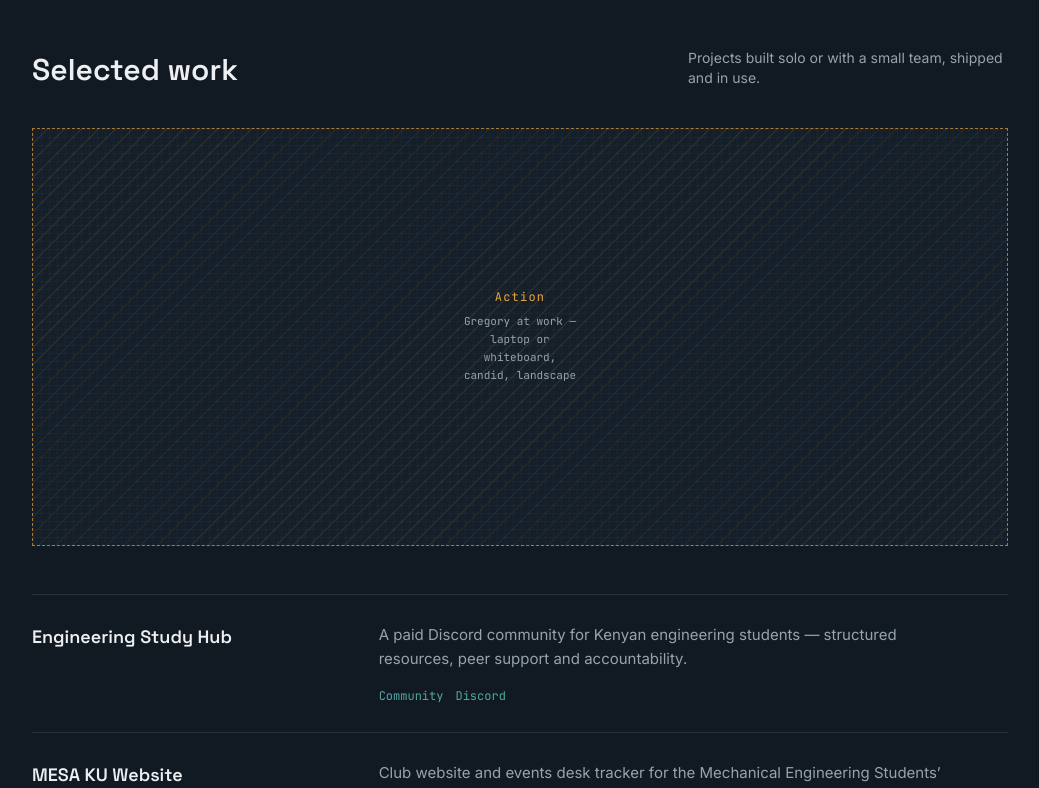
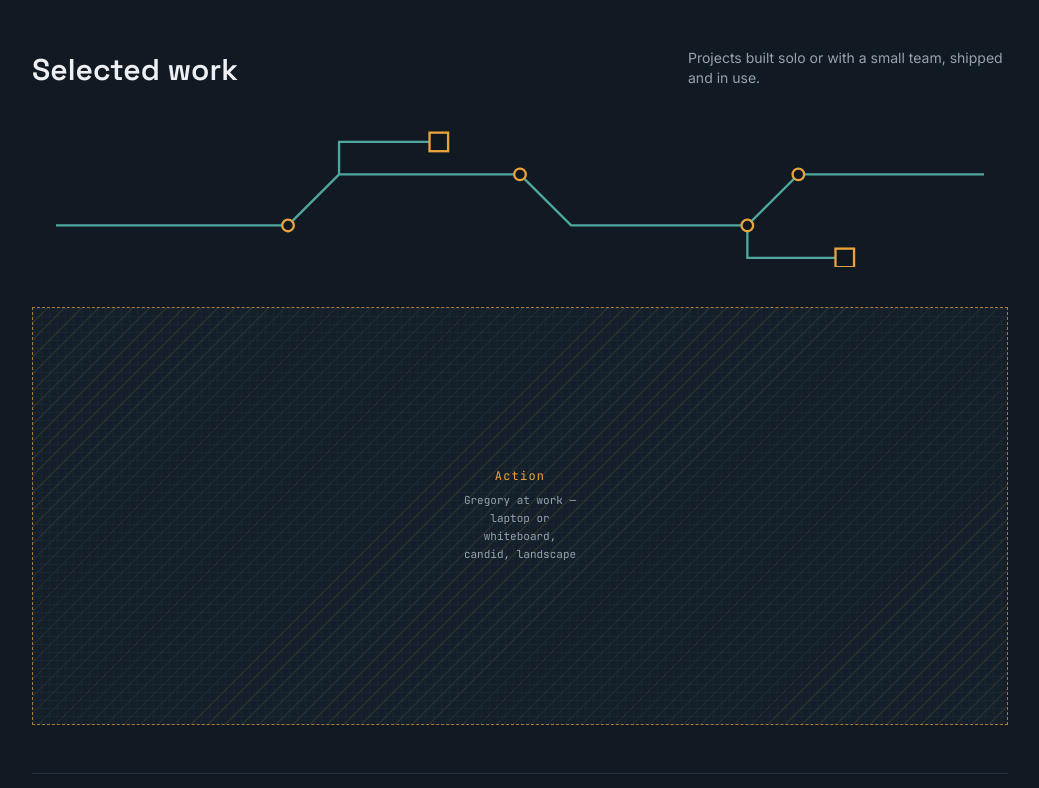
Before and after one commit to kkkkenya/My-portfolio, a React (Vite) app: page / in a window 1280 px wide. Shown: the part 1460-2248 px from the top of the page, without its empty margins (120-1159 px from the left). Built offline with nearby package versions, Linux system fonts and the light colour scheme.

Commit message:
Motion: scroll reveals, draw-on schematic dividers, animated stat counters

```diff
--- a/src/components/Contact.tsx
+++ b/src/components/Contact.tsx
@@ -1,10 +1,11 @@
 import { ArrowUpRight } from 'lucide-react'
 import { profile } from '../data'
+import { Reveal } from './Reveal'
 
 export function Contact() {
   return (
     <section id="contact" className="blueprint-grid-fine">
-      <div className="mx-auto max-w-5xl px-6 py-20 md:py-28">
+      <Reveal className="mx-auto max-w-5xl px-6 py-20 md:py-28">
         <h2 className="max-w-lg font-display text-3xl font-semibold leading-tight text-paper md:text-4xl">
           Have a project in mind? Let's talk.
         </h2>
@@ -23,7 +24,7 @@ export function Contact() {
         <p className="mt-6 font-tag text-sm text-paper-dim">
           {profile.location}
         </p>
-      </div>
+      </Reveal>
     </section>
   )
 }
--- /dev/null
+++ b/src/components/Counter.tsx
@@ -0,0 +1,54 @@
+import { useEffect, useRef, useState } from 'react'
+
+type CounterProps = {
+  to: number
+  suffix?: string
+  duration?: number
+}
+
+export function Counter({ to, suffix = '', duration = 1400 }: CounterProps) {
+  const ref = useRef<HTMLSpanElement>(null)
+  const [value, setValue] = useState(0)
+
+  useEffect(() => {
+    const el = ref.current
+    if (!el) return
+    if (
+      typeof window !== 'undefined' &&
+      window.matchMedia('(prefers-reduced-motion: reduce)').matches
+    ) {
+      setValue(to)
+      return
+    }
+    let raf = 0
+    let started = false
+    const io = new IntersectionObserver(
+      ([entry]) => {
+        if (!entry.isIntersecting || started) return
+        started = true
+        const t0 = performance.now()
+        const tick = (t: number) => {
+          const p = Math.min(1, (t - t0) / duration)
+          const eased = 1 - Math.pow(1 - p, 3)
+          setValue(Math.round(eased * to))
+          if (p < 1) raf = requestAnimationFrame(tick)
+        }
+        raf = requestAnimationFrame(tick)
+        io.disconnect()
+      },
+      { threshold: 0.4 },
+    )
+    io.observe(el)
+    return () => {
+      io.disconnect()
+      cancelAnimationFrame(raf)
+    }
+  }, [to, duration])
+
+  return (
+    <span ref={ref}>
+      {value}
+      {suffix}
+    </span>
+  )
+}
--- a/src/components/Experience.tsx
+++ b/src/components/Experience.tsx
@@ -1,6 +1,7 @@
 import { Plus } from 'lucide-react'
 import { useState } from 'react'
 import { experience } from '../data'
+import { Reveal } from './Reveal'
 
 export function Experience() {
   const [openIndex, setOpenIndex] = useState<number | null>(0)
@@ -8,11 +9,13 @@ export function Experience() {
   return (
     <section id="experience" className="border-b border-line-soft">
       <div className="mx-auto max-w-5xl px-6 py-20 md:py-28">
-        <h2 className="font-display text-2xl font-semibold text-paper md:text-3xl">
-          Experience
-        </h2>
+        <Reveal>
+          <h2 className="font-display text-2xl font-semibold text-paper md:text-3xl">
+            Experience
+          </h2>
+        </Reveal>
 
-        <div className="mt-12 border-y border-line">
+        <Reveal delay={120} className="mt-12 border-y border-line">
           {experience.map((item, index) => {
             const isOpen = openIndex === index
             return (
@@ -52,7 +55,7 @@ export function Experience() {
               </div>
             )
           })}
-        </div>
+        </Reveal>
       </div>
     </section>
   )
--- a/src/components/Expertise.tsx
+++ b/src/components/Expertise.tsx
@@ -1,14 +1,17 @@
 import { expertise } from '../data'
+import { Reveal } from './Reveal'
 
 export function Expertise() {
   return (
     <section id="expertise" className="border-b border-line-soft">
       <div className="mx-auto max-w-5xl px-6 py-20 md:py-28">
-        <h2 className="max-w-md font-display text-2xl font-semibold text-paper md:text-3xl">
-          Where I spend my time
-        </h2>
+        <Reveal>
+          <h2 className="max-w-md font-display text-2xl font-semibold text-paper md:text-3xl">
+            Where I spend my time
+          </h2>
+        </Reveal>
 
-        <div className="mt-12 grid gap-px overflow-hidden border border-line bg-line md:grid-cols-2">
+        <Reveal delay={120} className="mt-12 grid gap-px overflow-hidden border border-line bg-line md:grid-cols-2">
           {expertise.map((item) => (
             <div
               key={item.code}
@@ -25,7 +28,7 @@ export function Expertise() {
               </p>
             </div>
           ))}
-        </div>
+        </Reveal>
       </div>
     </section>
   )
--- /dev/null
+++ b/src/components/Reveal.tsx
@@ -0,0 +1,48 @@
+import { useEffect, useRef, useState, type ReactNode } from 'react'
+
+export function useInViewOnce<T extends HTMLElement>(threshold = 0.15) {
+  const ref = useRef<T | null>(null)
+  const [seen, setSeen] = useState(false)
+
+  useEffect(() => {
+    const el = ref.current
+    if (!el || seen) return
+    if (typeof IntersectionObserver === 'undefined') {
+      setSeen(true)
+      return
+    }
+    const io = new IntersectionObserver(
+      ([entry]) => {
+        if (entry.isIntersecting) {
+          setSeen(true)
+          io.disconnect()
+        }
+      },
+      { threshold, rootMargin: '0px 0px -40px 0px' },
+    )
+    io.observe(el)
+    return () => io.disconnect()
+  }, [threshold, seen])
+
+  return { ref, seen }
+}
+
+type RevealProps = {
+  children: ReactNode
+  className?: string
+  /** stagger delay in ms */
+  delay?: number
+}
+
+export function Reveal({ children, className = '', delay = 0 }: RevealProps) {
+  const { ref, seen } = useInViewOnce<HTMLDivElement>()
+  return (
+    <div
+      ref={ref}
+      className={`reveal${seen ? ' is-visible' : ''}${className ? ` ${className}` : ''}`}
+      style={{ transitionDelay: `${delay}ms` }}
+    >
+      {children}
+    </div>
+  )
+}
--- /dev/null
+++ b/src/components/Schematic.tsx
@@ -0,0 +1,37 @@
+import { useInViewOnce } from './Reveal'
+
+/**
+ * Blueprint circuit divider — draws itself when scrolled into view.
+ * pathLength={1} normalizes every path so dash 1 -> 0 always completes.
+ */
+export function Schematic({ className = '' }: { className?: string }) {
+  const { ref, seen } = useInViewOnce<HTMLDivElement>(0.4)
+
+  return (
+    <div
+      ref={ref}
+      aria-hidden="true"
+      className={`schematic${seen ? ' is-visible' : ''}${className ? ` ${className}` : ''}`}
+    >
+      <svg viewBox="0 0 800 120" fill="none" preserveAspectRatio="xMidYMid meet">
+        <path
+          className="draw draw-main"
+          d="M-10 84 H200 L244 40 H400 L444 84 H596 L640 40 H810"
+          pathLength={1}
+        />
+        <path className="draw draw-branch" d="M244 40 V12 H330" pathLength={1} />
+        <path className="draw draw-branch" d="M596 84 V112 H680" pathLength={1} />
+        {[
+          [200, 84],
+          [400, 40],
+          [596, 84],
+          [640, 40],
+        ].map(([cx, cy], i) => (
+          <circle key={i} className="node" cx={cx} cy={cy} r="5" style={{ transitionDelay: `${500 + i * 160}ms` }} />
+        ))}
+        <rect className="node" x={322} y={4} width={16} height={16} style={{ transitionDelay: '1100ms' }} />
+        <rect className="node" x={672} y={104} width={16} height={16} style={{ transitionDelay: '1250ms' }} />
+      </svg>
+    </div>
+  )
+}
--- a/src/components/Work.tsx
+++ b/src/components/Work.tsx
@@ -1,28 +1,34 @@
 import { ExternalLink } from 'lucide-react'
 import { projects } from '../data'
 import { PhotoSlot } from './PhotoSlot'
+import { Reveal } from './Reveal'
+import { Schematic } from './Schematic'
 
 export function Work() {
   return (
     <section id="work" className="border-b border-line-soft bg-surface/40">
       <div className="mx-auto max-w-5xl px-6 py-20 md:py-28">
-        <div className="flex flex-wrap items-end justify-between gap-4">
+        <Reveal className="flex flex-wrap items-end justify-between gap-4">
           <h2 className="font-display text-2xl font-semibold text-paper md:text-3xl">
             Selected work
           </h2>
           <p className="max-w-xs text-sm text-paper-dim">
             Projects built solo or with a small team, shipped and in use.
           </p>
-        </div>
+        </Reveal>
 
+        <Schematic className="mx-auto mt-10 max-w-5xl px-6" />
+
+        <Reveal delay={100}>
           <PhotoSlot
             label="Action"
             hint="Gregory at work — laptop or whiteboard, candid, landscape"
             ratio="aspect-[16/9] md:aspect-[21/9]"
             className="mt-10 w-full"
           />
+        </Reveal>
 
-        <div className="mt-12 divide-y divide-line border-y border-line">
+        <Reveal delay={100} className="mt-12 divide-y divide-line border-y border-line">
           {projects.map((project) => (
             <article
               key={project.title}
@@ -59,7 +65,7 @@ export function Work() {
               </div>
             </article>
           ))}
-        </div>
+        </Reveal>
       </div>
     </section>
   )
--- a/src/data.ts
+++ b/src/data.ts
@@ -85,6 +85,18 @@ export const projects: Project[] = [
   },
 ]
 
+export type Stat = {
+  value: number
+  suffix: string
+  label: string
+}
+
+export const stats: Stat[] = [
+  { value: 120, suffix: '', label: 'Study Hub members' },
+  { value: 27, suffix: '', label: 'verified events tracked' },
+  { value: 66, suffix: '-day', label: 'habit window' },
+]
+
 export type ExperienceItem = {
   role: string
   org: string
--- a/src/index.css
+++ b/src/index.css
@@ -126,3 +126,53 @@ a {
 .accordion-panel > div {
   overflow: hidden;
 }
+
+/* scroll reveals (same ease family as the hero) */
+.reveal {
+  opacity: 0;
+  transform: translateY(16px);
+  transition:
+    opacity 0.7s ease,
+    transform 0.7s cubic-bezier(0.16, 1, 0.3, 1);
+}
+
+.reveal.is-visible {
+  opacity: 1;
+  transform: none;
+}
+
+/* scroll-drawn schematic divider */
+.schematic svg {
+  display: block;
+  width: 100%;
+  height: auto;
+}
+
+.schematic .draw {
+  stroke: var(--color-teal);
+  stroke-width: 2;
+  stroke-dasharray: 1;
+  stroke-dashoffset: 1;
+  transition: stroke-dashoffset 1.8s cubic-bezier(0.4, 0, 0.2, 1);
+}
+
+.schematic .draw-branch {
+  transition-duration: 1.1s;
+  transition-delay: 0.55s;
+}
+
+.schematic.is-visible .draw {
+  stroke-dashoffset: 0;
+}
+
+.schematic .node {
+  fill: var(--color-ink);
+  stroke: var(--color-amber);
+  stroke-width: 2;
+  opacity: 0;
+  transition: opacity 0.4s ease;
+}
+
+.schematic.is-visible .node {
+  opacity: 1;
+}
```
Also changed, not shown: src/components/Building.tsx (+19 -2 lines). Lines whose indentation alone changed are shown as unchanged.
